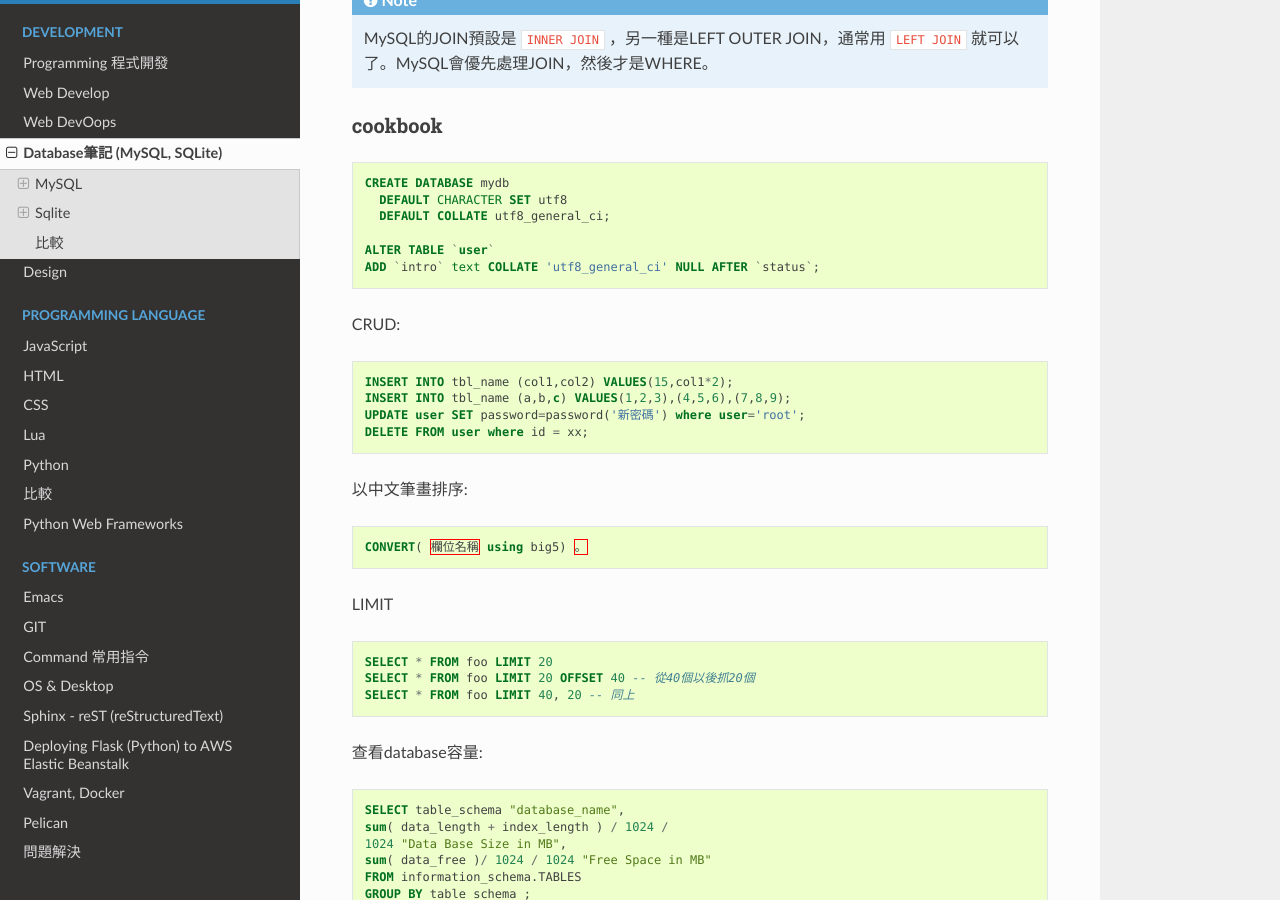
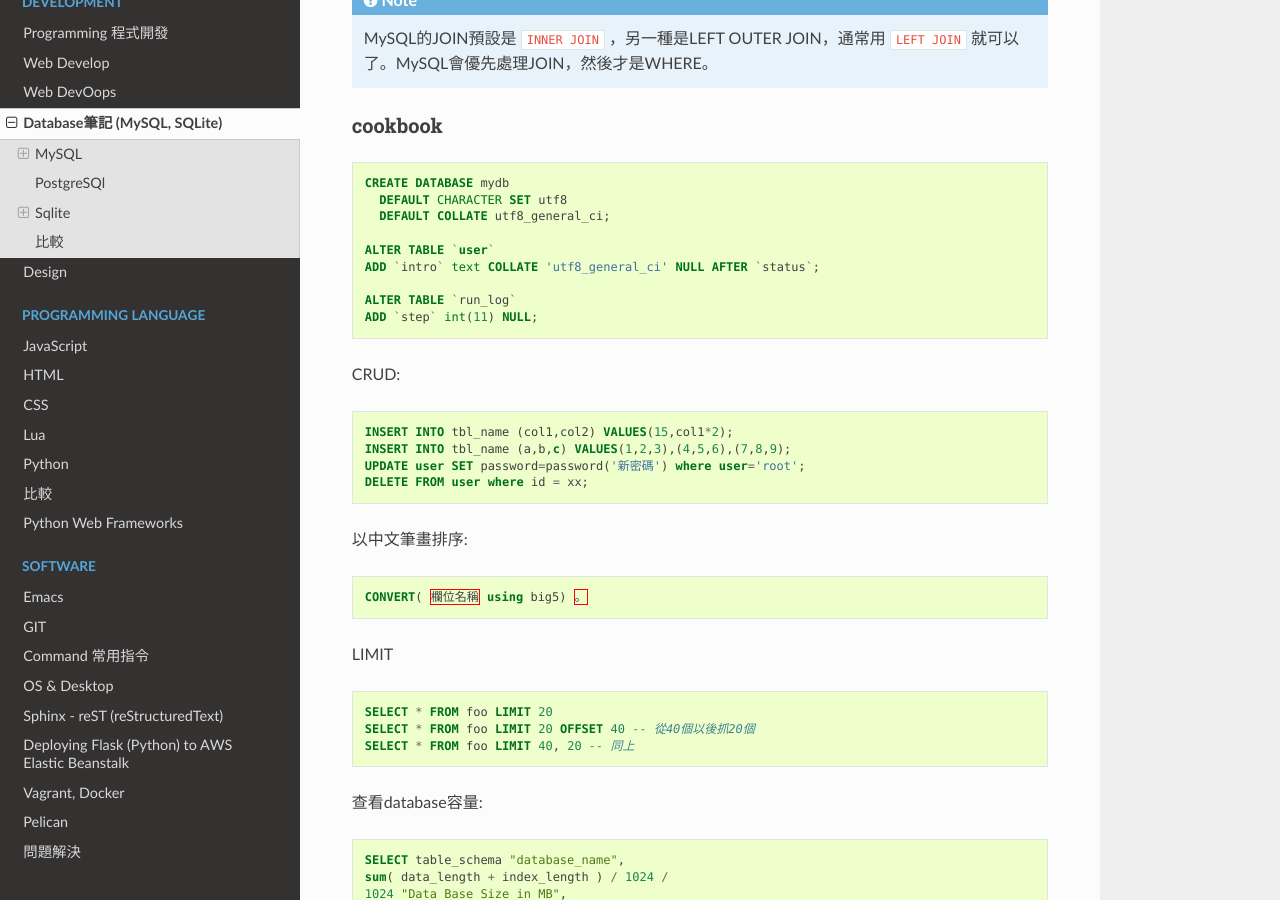
Before and after one commit to moogoo78/comp.suhen.org, a Sphinx documentation site: the page built from docs/source/database.rst, in a window 1280 px wide and 900 px high, scrolled down 588 px. Built offline with Sphinx 7.4.7 and the Read the Docs theme 2.0.0, drawn with Linux system fonts in a browser that asks for light colours; some of the changed text lies outside the part shown.

Commit message:
edited source; git push

```diff
--- a/docs/source/database.rst
+++ b/docs/source/database.rst
@@ -38,6 +38,10 @@
 
    ALTER TABLE `user`
    ADD `intro` text COLLATE 'utf8_general_ci' NULL AFTER `status`;
+
+   ALTER TABLE `run_log`
+   ADD `step` int(11) NULL;
+
 
 CRUD:
 
@@ -483,6 +487,14 @@
 * `探討 MySQL 授權 | Ant's ATField <http://antbsd.twbbs.org/~ant/wordpress/?p=2259>`__
 
 
+PostgreSQl
+---------------
+
+debian package::
+
+  postgresql postgresql-client postgresql-server-dev
+
+
 Sqlite
 ------------
 
```
